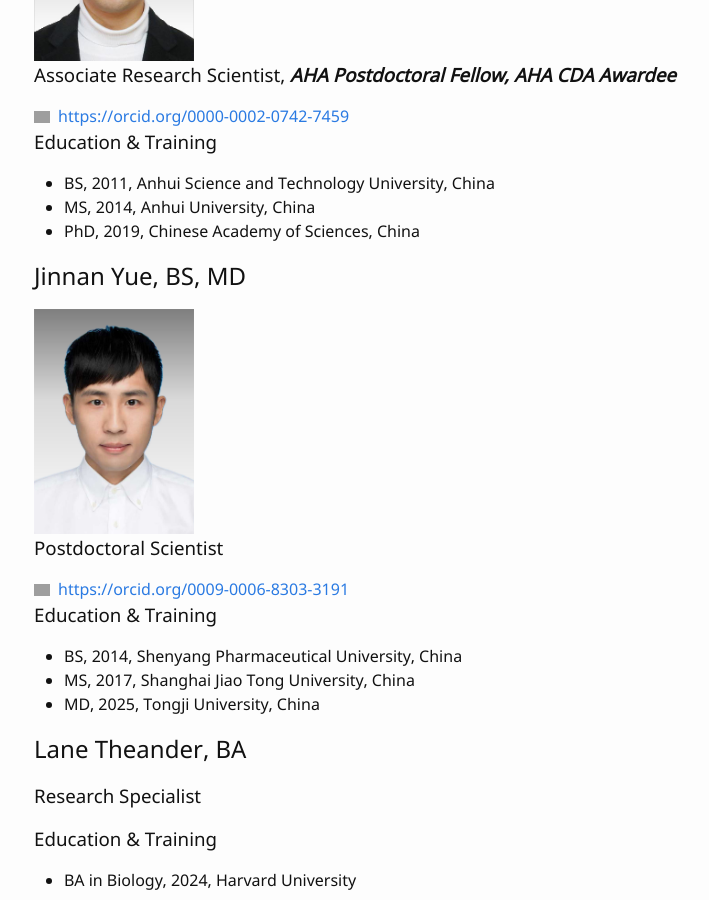
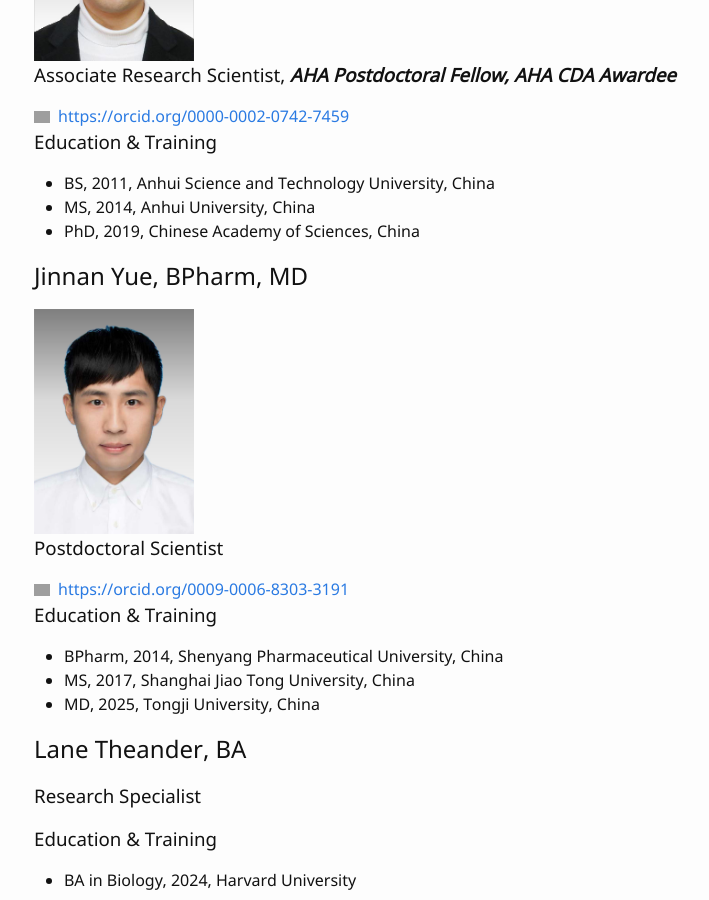
Before and after one commit to hanruizhang/zhanglab, a Jekyll site: the page built from 2_People.md, in a window 1280 px wide and 900 px high, scrolled down 3322 px. Shown: the whole window, without its empty margins (236-945 px from the left). Built offline with Jekyll 4.4.1, drawn with Linux system fonts in a browser that asks for light colours; comment, search, counter and statistics services are not loaded; grey boxes are pictures that could not be loaded.

Commit message:
Update 2_People.md

```diff
--- a/2_People.md
+++ b/2_People.md
@@ -83,7 +83,7 @@ I am interested in the functional interrogation of coronary artery disease-assoc
 - PhD, 2019, Chinese Academy of Sciences, China
 
 
-## Jinnan Yue, BS, MD
+## Jinnan Yue, BPharm, MD
 <div>
   <img src="{{ '/images/Jinnan_Yue.jpg' | absolute_url }}" alt="Jinnan_Yue" width="160">
 </div>
@@ -92,7 +92,7 @@ I am interested in the functional interrogation of coronary artery disease-assoc
 
 
 ### Education & Training
-- BS, 2014, Shenyang Pharmaceutical University, China
+- BPharm, 2014, Shenyang Pharmaceutical University, China
 - MS, 2017, Shanghai Jiao Tong University, China
 - MD, 2025, Tongji University, China
 
```
